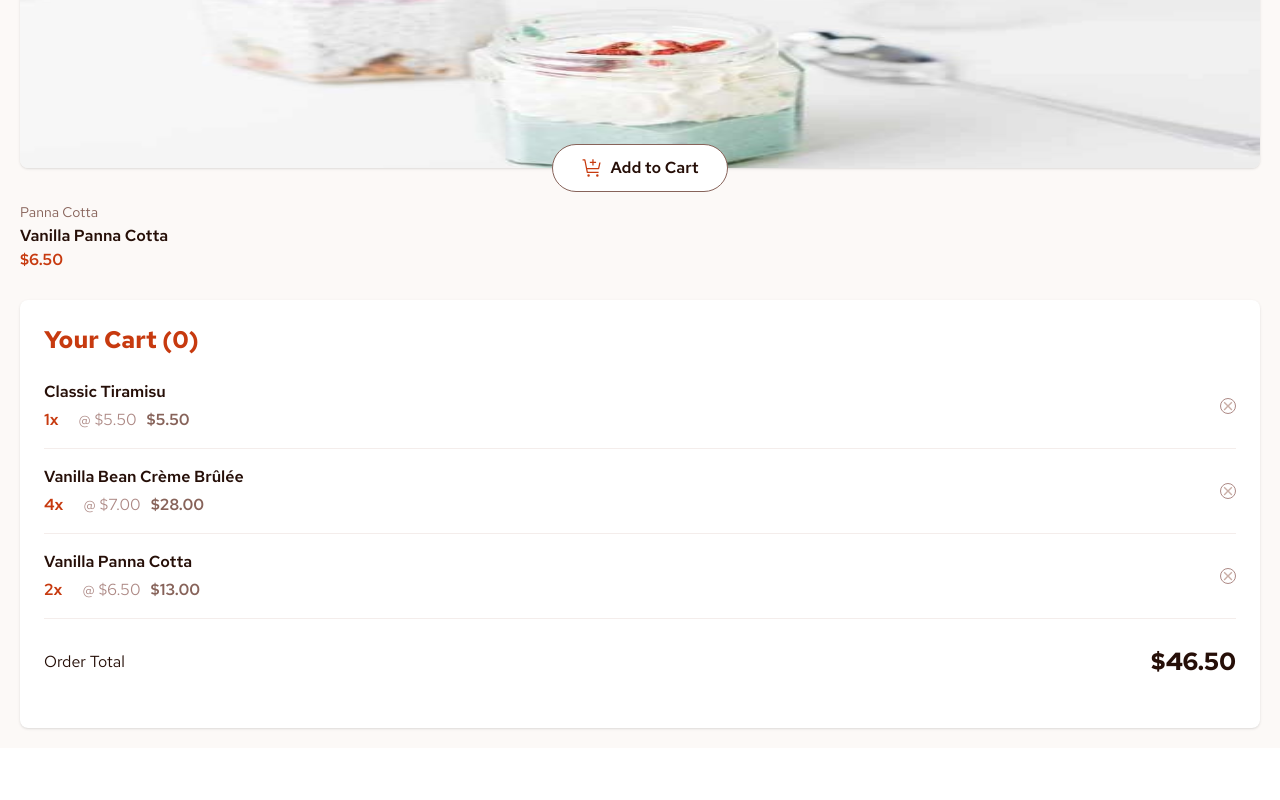
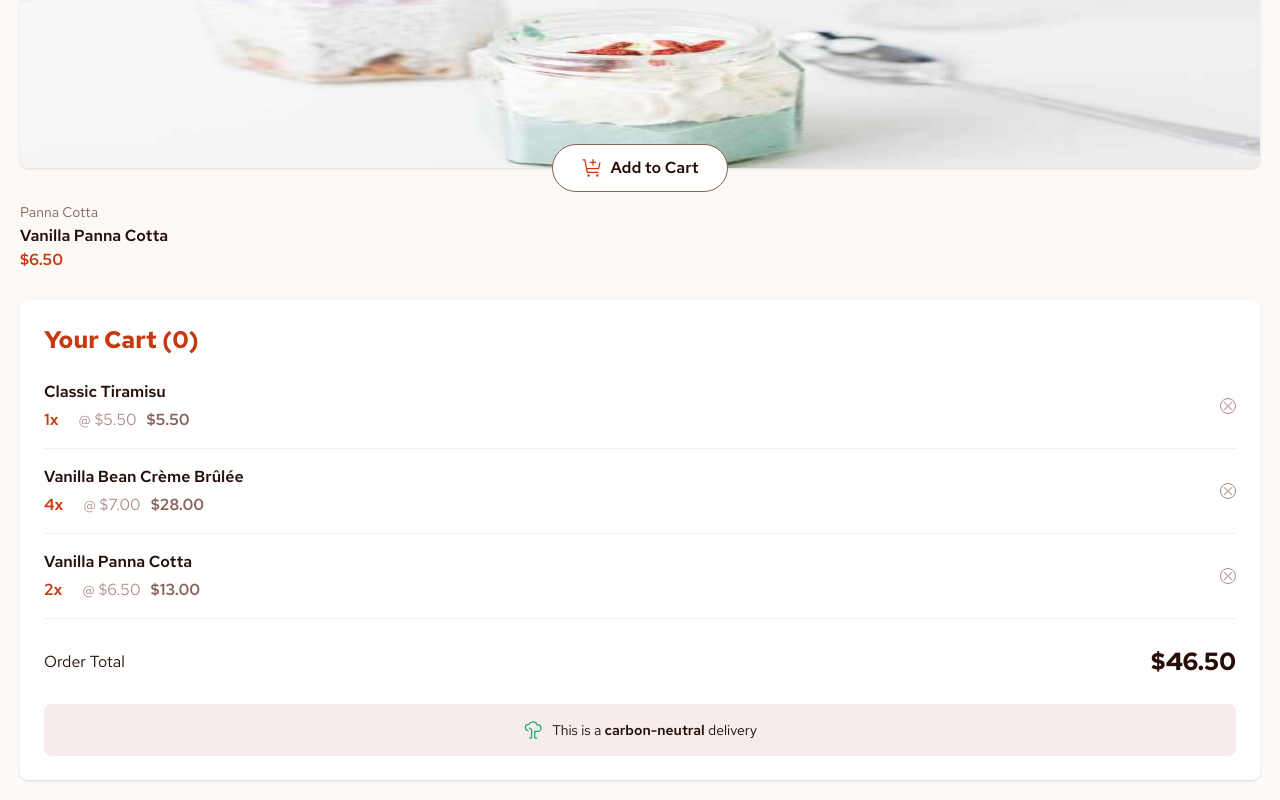
Before and after one commit to vitorgabrielgg/desserts, a Next.js app: page / in a window 1280 px wide. Shown: the part 3225-4025 px from the top of the page. Before the commit the page ends 3973 px from the top, so only its background shows below. Built offline with nearby package versions, Linux system fonts and the light colour scheme.

Commit message:
feat: add the carbon neutral component

```diff
--- /dev/null
+++ b/src/components/cart/CarbonNeutral/index.tsx
@@ -0,0 +1,13 @@
+import Image from "next/image";
+import carbonNeutralIcon from "../../../../public/images/icon-carbon-neutral.svg";
+
+export const CarbonNeutral = () => {
+  return (
+    <div className="flex gap-2 justify-center items-center py-4 bg-rose-100 rounded-lg">
+      <Image src={carbonNeutralIcon} alt="Carbon neutral icon" />
+      <p className="text-sm text-rose-900">
+        This is a <span className="font-semibold">carbon-neutral</span> delivery
+      </p>
+    </div>
+  );
+};
--- a/src/components/cart/Cart/index.tsx
+++ b/src/components/cart/Cart/index.tsx
@@ -1,3 +1,4 @@
+import { CarbonNeutral } from "../CarbonNeutral";
 import { CartItem } from "../CartItem";
 import { OrderTotal } from "../OrderTotal";
 
@@ -13,6 +14,7 @@
       </ul>
 
       <OrderTotal totalPrice={46.5} />
+      <CarbonNeutral />
     </section>
   );
 };
```
